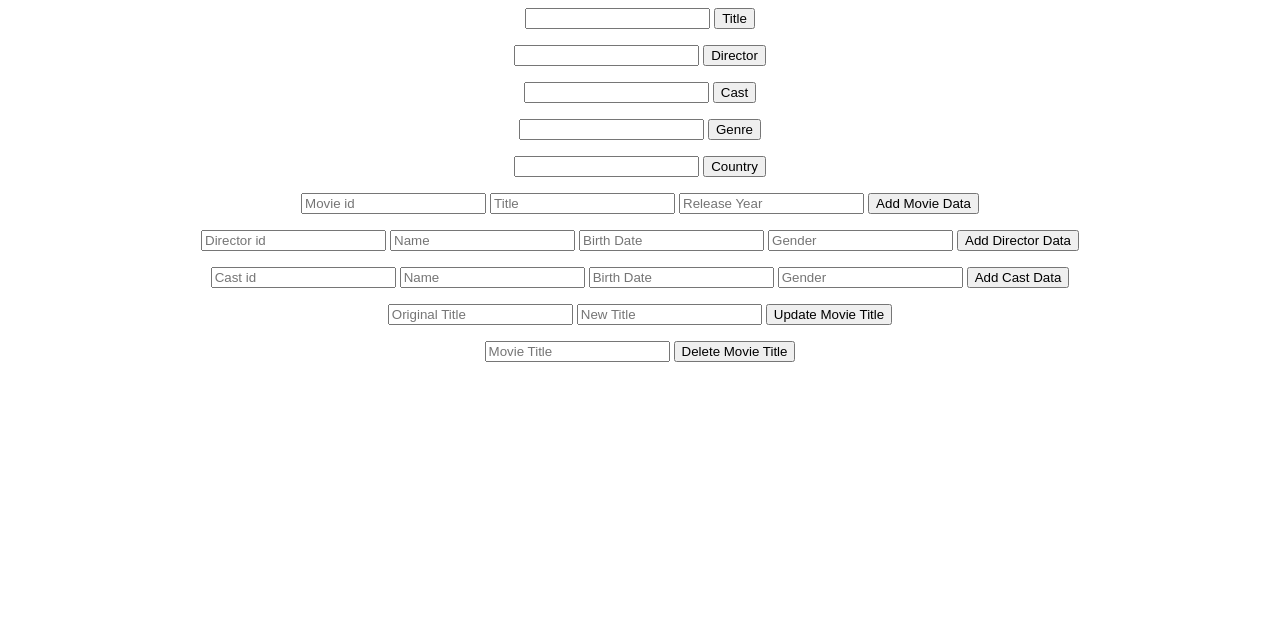
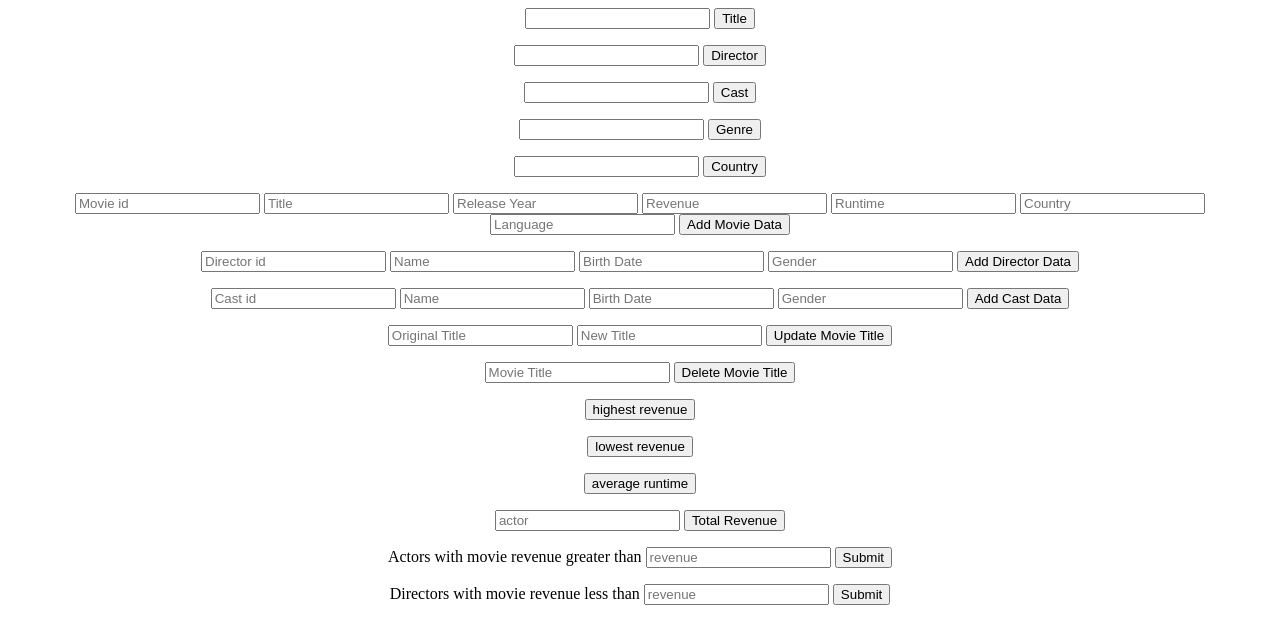
Before and after one commit to ojenny001/DBProject, a Flask app: page / in a window 1280 px wide. Shown: the top 644 px of the page. Run offline with Flask 2, Linux system fonts and the light colour scheme.

Commit message:
Add files via upload

```diff
--- a/app.py
+++ b/app.py
@@ -61,7 +61,11 @@ def addMovie():
 	movie_id = data['add_id']
 	title = data['add_title']
 	year = data['add_year']
-	addNewMovie(movie_id, title, year)
+	revenue = data['add_revenue']
+	runtime = data['add_runtime']
+	country = data['add_country']
+	language = data['add_language']
+	addNewMovie(movie_id, title, year, revenue, runtime, country, language)
 
 	return render_template('addedmovie.html')
 
@@ -104,6 +108,49 @@ def deleteMovie():
 
 	return render_template('deletedtitle.html', title=movie_title)
 
+@app.route('/hrevenue', methods=['POST', 'GET'])
+def hrevenue():
+	highest = highestRevenue()['title']
+
+	return render_template('hrevenue.html', highest=highest)
+
+@app.route('/lrevenue', methods=['POST', 'GET'])
+def lrevenue():
+	lowest = lowestRevenue()['title']
+
+	return render_template('lrevenue.html', lowest=lowest)
+
+@app.route('/averageruntime', methods=['POST', 'GET'])
+def averageruntime():
+	average = int(avgRuntime()['avg(runtime)'])
+
+	return render_template('averageruntime.html', average=average)
+
+@app.route('/actorrevenue', methods=['POST', 'GET'])
+def actorrevenue():
+	data = request.form.to_dict()
+	actor = data['actor_revenue']
+	revenue = totalRevenue(actor)['sum(revenue)']
+
+	return render_template('actorrevenue.html', revenue=revenue, actor=actor)
+
+@app.route('/actorgr', methods=['POST', 'GET'])
+def actorgr():
+	data = request.form.to_dict()
+	revenue = data['actor_revenue']
+	actors = actorrevenuegr(revenue)
+
+	return render_template('actorgr.html', actors=actors)
+
+@app.route('/directorlr', methods=['POST', 'GET'])
+def directorlr():
+	data = request.form.to_dict()
+	revenue = data['director_revenue']
+	directors = directorrevenuelr(revenue)
+	print(directors)
+
+	return render_template('directorlr.html', directors=directors)
+
 
 if __name__ == "__main__":
 	app.run(debug=True)
--- /dev/null
+++ b/templates/actorrevenue.html
@@ -0,0 +1,3 @@
+<h1>
+	Total revenue of {{ actor }} is ${{ revenue }}
+</h1>
--- /dev/null
+++ b/templates/averageruntime.html
@@ -0,0 +1,3 @@
+<h1>
+	Average runtime: {{ average }} minutes
+</h1>
--- /dev/null
+++ b/templates/hrevenue.html
@@ -0,0 +1,3 @@
+<h1>
+	Movie with highest revenue: {{ highest }}
+</h1>
--- a/templates/index.html
+++ b/templates/index.html
@@ -40,6 +40,10 @@
       <input type='text' name='add_id' id='id_add_id' placeholder='Movie id'>
       <input type='text' name='add_title' id='id_add_title' placeholder='Title'>
       <input type='text' name='add_year' id='id_add_year' placeholder='Release Year'>
+      <input type='text' name='add_revenue' id='id_add_revenue' placeholder='Revenue'>
+      <input type='text' name='add_runtime' id='id_add_runtime' placeholder='Runtime'>
+      <input type='text' name='add_country' id='id_add_country' placeholder='Country'>
+      <input type='text' name='add_language' id='id_add_language' placeholder='Language'>
       <input type='Submit' class='file_submit' value='Add Movie Data'>
     </form>
   </center>
@@ -79,6 +83,41 @@
     </form>
   </center>
 
+  <center>
+    <form class='grid' action='/hrevenue' method='POST'>
+      <input type='Submit' class='file_submit' value='highest revenue'>
+    </form>
+    <form class='grid' action='/lrevenue' method='POST'>
+      <input type='Submit' class='file_submit' value='lowest revenue'>
+    </form>
+    <form class='grid' action='/averageruntime' method='POST'>
+      <input type='Submit' class='file_submit' value='average runtime'>
+    </form>
+  </center>
+
+  <center>
+    <form class='grid' action='/actorrevenue' method='POST'>
+      <input type='text' name='actor_revenue' id='id_actor_revenue' placeholder='actor'>
+      <input type='Submit' class='file_submit' value='Total Revenue'>
+    </form>
+  </center>
+
+  <center>
+    <form class='grid' action='/actorgr' method='POST'>
+      Actors with movie revenue greater than
+      <input type='text' name='actor_revenue' id='id_actor_revenue' placeholder='revenue'>
+      <input type='Submit' class='file_submit' value='Submit'>
+    </form>
+  </center>
+
+  <center>
+    <form class='grid' action='/directorlr' method='POST'>
+      Directors with movie revenue less than
+      <input type='text' name='director_revenue' id='id_director_revenue' placeholder='revenue'>
+      <input type='Submit' class='file_submit' value='Submit'>
+    </form>
+  </center>
+
 
 
 
--- /dev/null
+++ b/templates/lrevenue.html
@@ -0,0 +1,3 @@
+<h1>
+	Movie with lowest revenue: {{ lowest }}
+</h1>
```
Also changed, not shown: project.py (+96 -15 lines), templates/actorgr.html (added, +9 -0 lines), templates/directorlr.html (added, +9 -0 lines).
